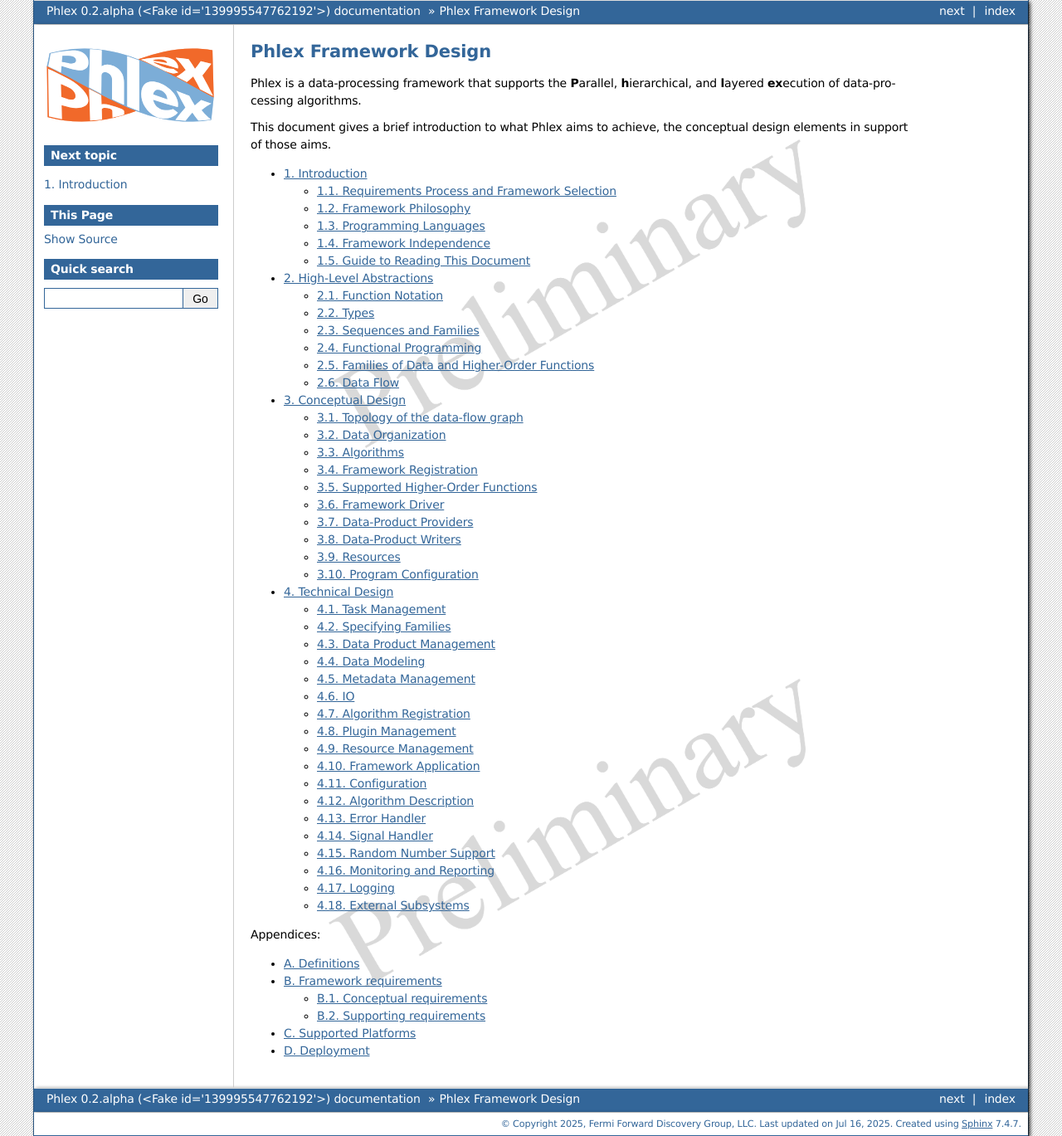
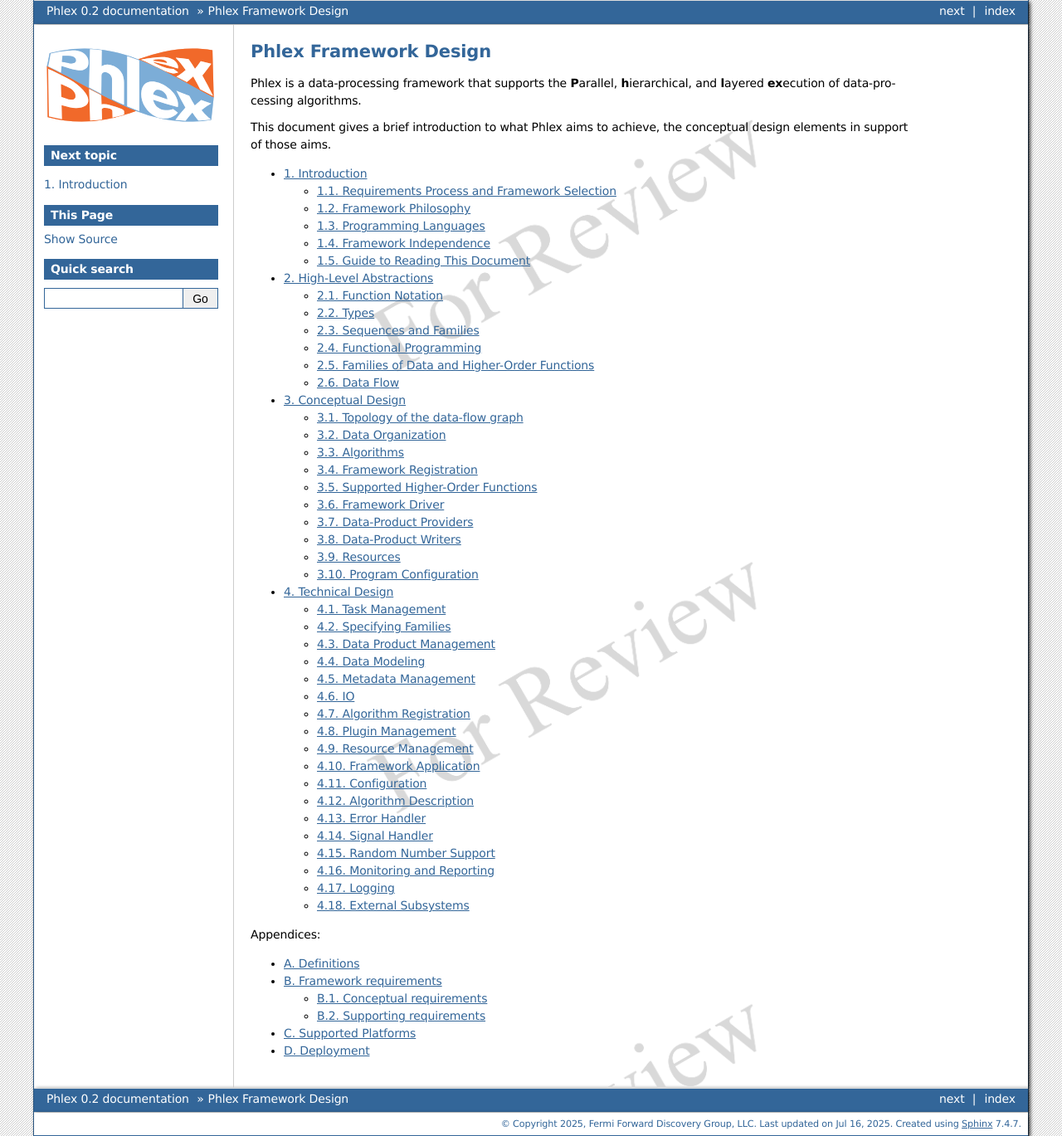
Before and after one commit to Framework-R-D/phlex-design, a Sphinx documentation site: the page built from doc/index.rst, in a window 1280 px wide. Shown: the whole page at 83% size. Built offline with Sphinx 7.4.7, drawn with Linux system fonts in a browser that asks for light colours.

Commit message:
Release 0.2 for external review

```diff
--- a/doc/_static/phlexframework.css
+++ b/doc/_static/phlexframework.css
@@ -16,7 +16,7 @@
 }
 
 .body {
-    background-image: url("watermark-preliminary.png");
+    background-image: url("watermark-for-review.png");
     background-repeat: repeat;
     background-size: 100%;
 }
--- a/doc/conf.py
+++ b/doc/conf.py
@@ -21,13 +21,13 @@
 version = "0"
 
 # For releases for circulation use:
-# release = "0.2"
-# latex_filename = f"phlex-design-v{release}.tex"
+release = "0.2"
+latex_filename = f"phlex-design-v{release}.tex"
 
 # For development use
-release_base = "0.2.alpha"
-latex_filename = f"phlex-design-v{release_base}-{git_commit}.tex"
-release = f"{release_base} ({git_commit})"
+# release_base = "0.2.alpha"
+# latex_filename = f"phlex-design-v{release_base}-{git_commit}.tex"
+# release = f"{release_base} ({git_commit})"
 
 # -- General configuration ---------------------------------------------------
 # https://www.sphinx-doc.org/en/master/usage/configuration.html#general-configuration
@@ -91,10 +91,11 @@
 """
 
 # "For DUNE Review", use scale=7 for watermark
+# "For Review", use scale=10.5 for watermark
 
 preliminary_watermark = r"""
 \usepackage[angle=30,color=lightgray]{background}
-\backgroundsetup{contents={Preliminary}}"""
+\backgroundsetup{scale=10.5, contents={For Review}}"""
 
 new_commands = r"""
 \newcommand\lt[0]{<}
```
Also changed, not shown: doc/_static/watermark-for-review.png (added).
